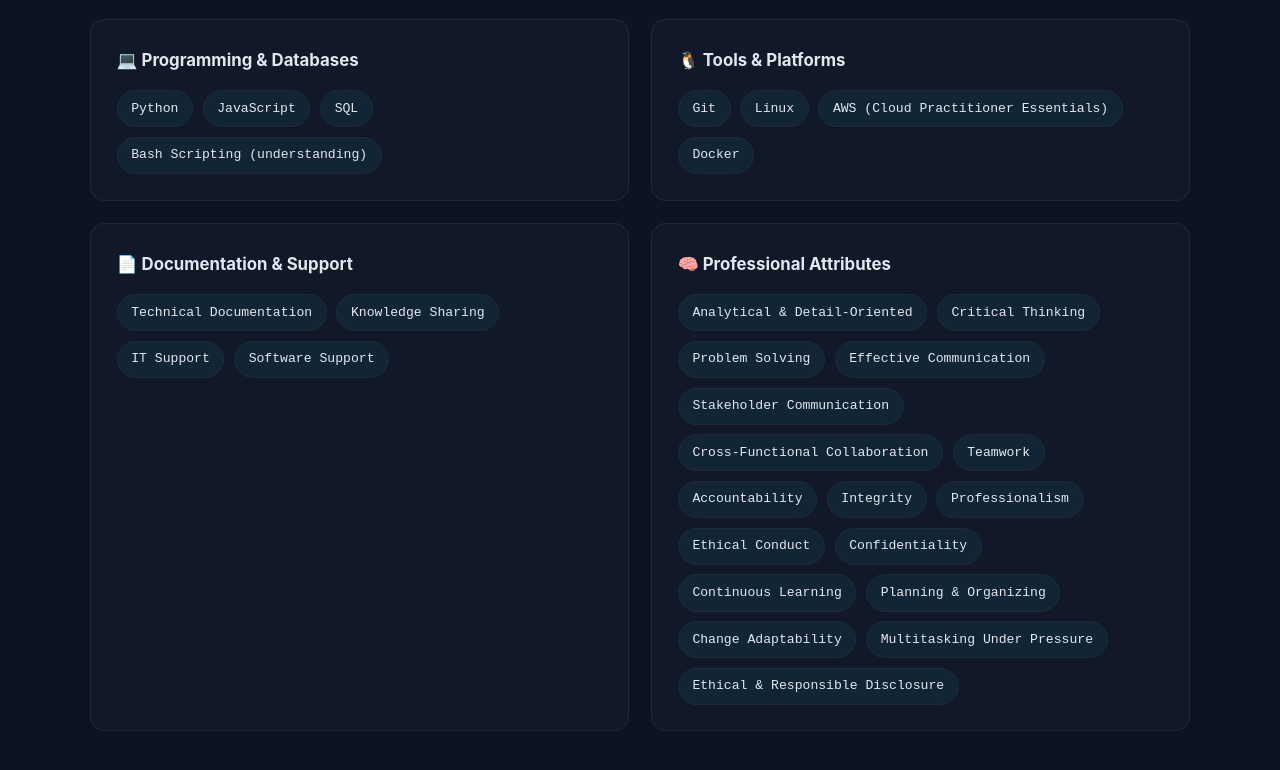
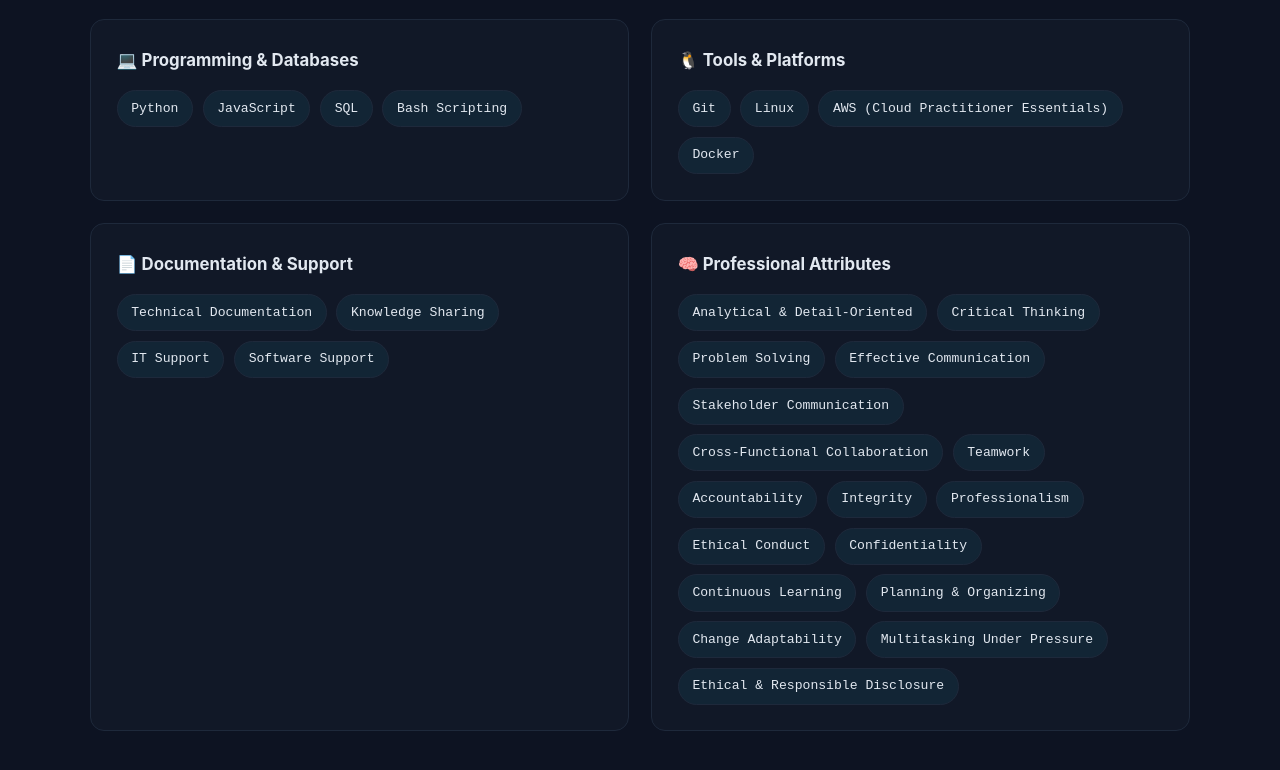
Before and after one commit to mohammedyossef662/mohamed_yossef, a plain HTML site: page index.html in a window 1280 px wide. Shown: the part 2008-2778 px from the top of the page. Drawn offline with Linux system fonts and the light colour scheme.

Commit message:
Remove 'understanding' qualifier from Bash Scripting skill

```diff
--- a/index.html
+++ b/index.html
@@ -161,7 +161,7 @@
             <span class="badge">Python</span>
             <span class="badge">JavaScript</span>
             <span class="badge">SQL</span>
-            <span class="badge">Bash Scripting (understanding)</span>
+            <span class="badge">Bash Scripting</span>
           </div>
         </div>
         <div class="skill-group reveal">
```
